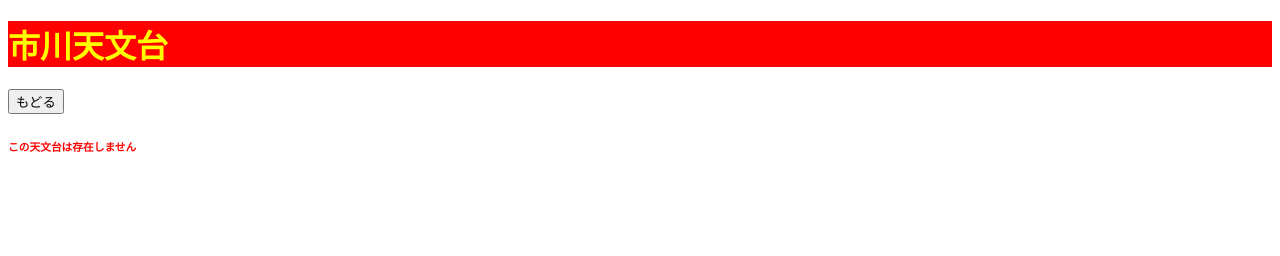
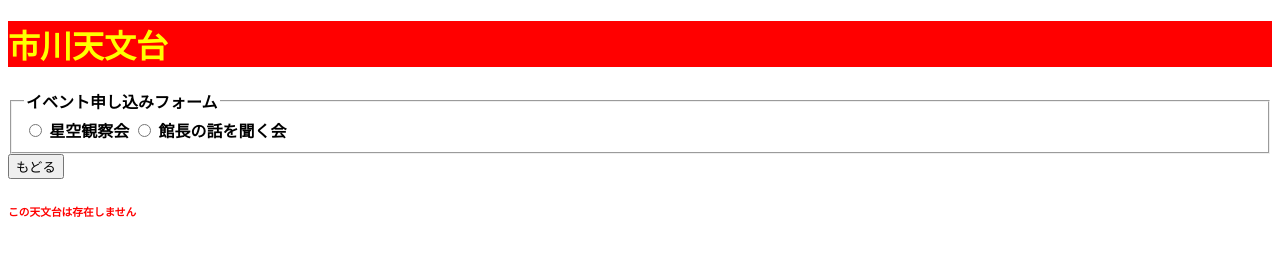
Before and after one commit to ick2322008/prg20241118, a plain HTML site: page app.html in a window 1280 px wide. Drawn offline with Linux system fonts and the light colour scheme.

Commit message:
20241203updete1

```diff
--- a/app.html
+++ b/app.html
@@ -9,6 +9,18 @@
      <body>
         <h1>市川天文台</h1>
 
+        <form>
+           <fieldset>
+               <legend>イベント申し込みフォーム</legend>
+               <div>
+                  <input type="radio" id="contactCnoice1" />
+                  <label for="contactCnoice1">星空観察会</label>
+
+                  <input type="radio" id="contactCnoice2" />
+                  <label for="contactCnoice2">館長の話を聞く会</label>
+               </div>
+           </fieldset>
+        </form>
         <button onclick="location.href='./app.html'">もどる</button>
 
         <h6>この天文台は存在しません</h6>
```
